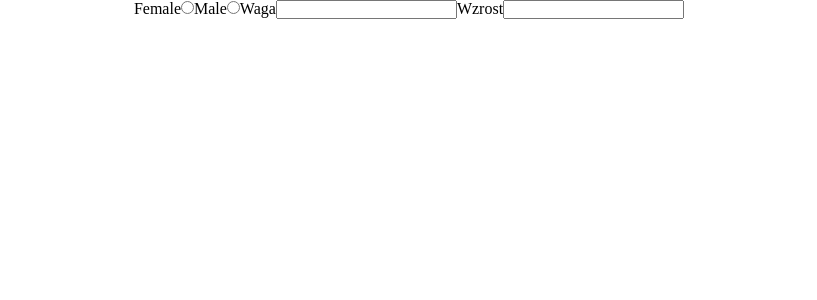
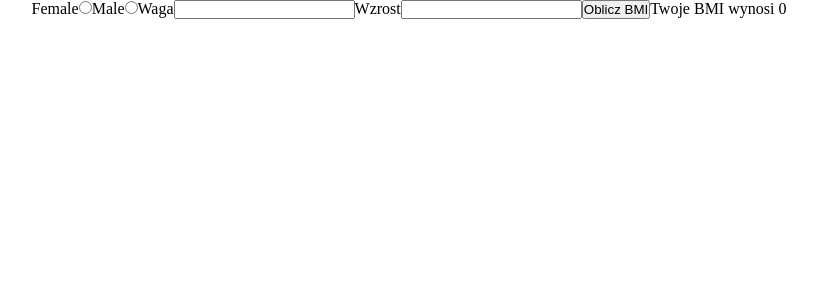
Before and after one commit to krzadamczak/weight-tracker, a React (Create React App) app: page / in a window 1280 px wide. Shown: the top 300 px of the page, without its empty margins (231-1048 px from the left). Built offline with nearby package versions, Linux system fonts and the light colour scheme.

Commit message:
Added bmi calculation

```diff
--- a/src/features/BmiCalculator/BmiCalculator.js
+++ b/src/features/BmiCalculator/BmiCalculator.js
@@ -9,12 +9,20 @@ export const BmiCalculator = () => {
         height: "",
         weight: "",
     });
+    const [bmi, setBmi] = useState(0);
     const handleInputValue = (e) => {
         const { name, value } = e.currentTarget;
         setInputValue((prevState) => ({
             ...prevState,
             [name]: value,
         }));
+    };
+    const handleBmi = () => {
+        const weight = parseInt(inputValue.weight);
+        const height = parseInt(inputValue.height) / 100;
+        console.log(Math.pow(height, 2));
+        const bmiValue = weight / Math.pow(height, 2);
+        setBmi(bmiValue);
     };
 
     return (
@@ -37,14 +45,12 @@ export const BmiCalculator = () => {
                 checked={isSexSelected("male")}
                 onChange={handleRadioClick}
             />
-
             <label htmlFor='weight'>Waga</label>
             <input id='weight' name='weight' value={inputValue.weight} onChange={handleInputValue} />
             <label htmlFor='height'>Wzrost</label>
             <input id='height' name='height' value={inputValue.height} onChange={handleInputValue} />
-            <p>{sex}</p>
-            {inputValue.weight}
-            {inputValue.height}
+            <button onClick={handleBmi}>Oblicz BMI</button>
+            Twoje BMI wynosi <span>{bmi}</span>
         </div>
     );
 };
```
